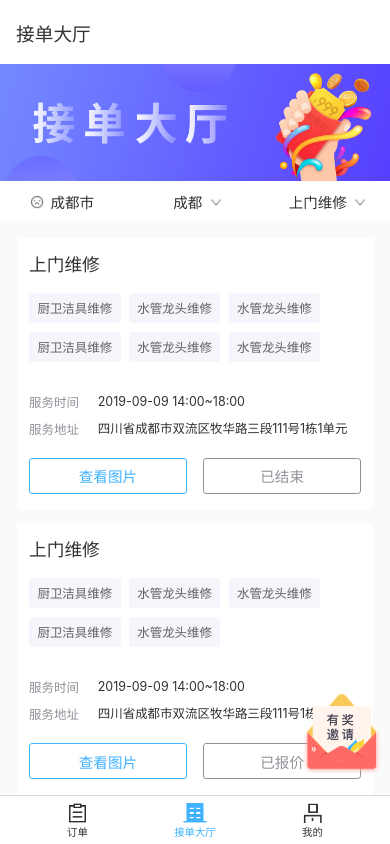
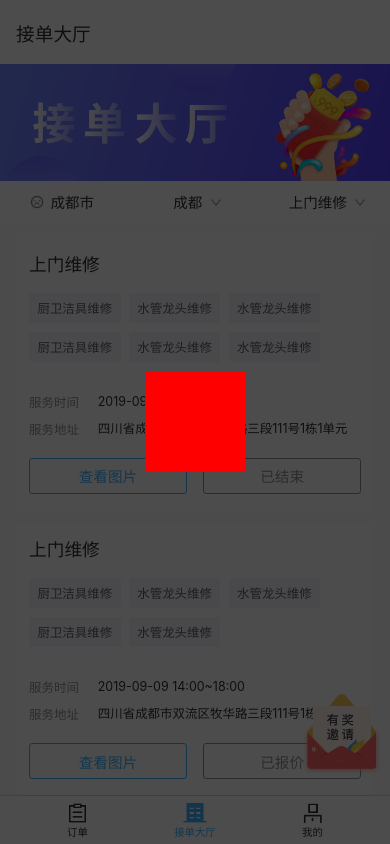
Before and after one commit to MonkZL/project-used-ts-hooks, a React Native app: screen /TabOrderReceivingCenterScreen in a window 390 px wide. Both pictures are taken after a click on the element 341 px from the left and 731 px from the top of the page. Built offline with nearby package versions, Linux system fonts and the light colour scheme.

Commit message:
添加modal

```diff
--- a/App.tsx
+++ b/App.tsx
@@ -4,7 +4,7 @@ import {createBottomTabNavigator} from "@react-navigation/bottom-tabs";
 import TabOrderScreen from "./src/screen/tabOrderScreen/TabOrderScreen";
 import TabOrderReceivingCenterScreen from "./src/screen/tabOrderReceivingCenterScreen/TabOrderReceivingCenterScreen";
 import TabMineScreen from "./src/screen/tabMineScreen/TabMineScreen";
-import {Image, View} from "react-native";
+import {Image} from "react-native";
 import {Size} from "./src/tools/WindowTools";
 import {initUseNavigation} from "./src/tools/navigation/Navigation";
 import {
@@ -15,7 +15,6 @@ import {
     icon_order_receiving_center,
     icon_order_receiving_center_active
 } from "./src/file/image/Images";
-import {RouteProp} from "@react-navigation/core/lib/typescript/src/types";
 
 const Tab = createBottomTabNavigator();
 const TabScreenOptions = {
--- a/package.json
+++ b/package.json
@@ -15,6 +15,7 @@
     "@react-navigation/native": "^6.0.6",
     "react": "17.0.2",
     "react-native": "0.66.1",
+    "react-native-modal": "^13.0.0",
     "react-native-pager-view": "^5.4.7",
     "react-native-safe-area-context": "^3.3.2",
     "react-native-screens": "^3.8.0",
--- a/src/screen/tabOrderReceivingCenterScreen/TabOrderReceivingCenterScreen.tsx
+++ b/src/screen/tabOrderReceivingCenterScreen/TabOrderReceivingCenterScreen.tsx
@@ -1,4 +1,4 @@
-import React from "react";
+import React, {useReducer, useState} from "react";
 import {
     FlatList,
     Image,
@@ -11,13 +11,8 @@ import {
 } from "react-native";
 import styles from "./TabOrderReceivingCenterScreen.styles";
 import {bg_order_receiving_center, icon_frown, icon_right_arrow, img_invited} from "../../file/image/Images";
-import {
-    defaultOrderType,
-    LocalOrderDataFilter,
-    localOrderReceivingCenterData,
-    ongoingType,
-    OrderData
-} from "../../dataBean/OrderData";
+import {defaultOrderType, localOrderReceivingCenterData, OrderData} from "../../dataBean/OrderData";
+import OrderReceivingCenterModal from "../../view/orderReceivingCenterImageModal/OrderReceivingCenterModal";
 
 function TabOrderReceivingCenterScreen() {
 
@@ -114,6 +109,8 @@ function TabOrderReceivingCenterScreen() {
     const ItemSeparatorComponent = () => {
         return <View style={styles.separator}/>
     }
+
+    const [isModalVisible, setModalVisible] = useState(false);
     return (
         <View style={styles.container}>
             <Image source={bg_order_receiving_center} style={styles.banner} resizeMode={'cover'}/>
@@ -131,10 +128,14 @@ function TabOrderReceivingCenterScreen() {
                 showsVerticalScrollIndicator={false}
             />
             <TouchableOpacity
+                onPress={() => {
+                    setModalVisible(prevIsModalVisible => !prevIsModalVisible)
+                }}
                 style={styles.btn_invited}
                 activeOpacity={0.5}>
                 <Image source={img_invited} style={styles.img_invited} resizeMode={'contain'}/>
             </TouchableOpacity>
+            <OrderReceivingCenterModal isModalVisible={isModalVisible} setModalVisible={setModalVisible}/>
         </View>
     )
 }
--- /dev/null
+++ b/src/view/orderReceivingCenterImageModal/OrderReceivingCenterModal.props.ts
@@ -0,0 +1,5 @@
+export interface OrderReceivingCenterModalProps {
+    isModalVisible: boolean,
+
+    setModalVisible(isModalVisible: boolean): void,
+}
--- /dev/null
+++ b/src/view/orderReceivingCenterImageModal/OrderReceivingCenterModal.styles.ts
@@ -0,0 +1,13 @@
+import {StyleSheet} from "react-native";
+
+const styles = StyleSheet.create({
+
+    modal: {
+        alignItems: 'center',
+        justifyContent: 'center'
+    }
+
+});
+
+
+export default styles;
--- /dev/null
+++ b/src/view/orderReceivingCenterImageModal/OrderReceivingCenterModal.tsx
@@ -0,0 +1,19 @@
+import React from "react";
+import Modal from "react-native-modal";
+import {View} from "react-native";
+import styles from "./OrderReceivingCenterModal.styles";
+import {OrderReceivingCenterModalProps} from "./OrderReceivingCenterModal.props";
+
+function OrderReceivingCenterModal(props: OrderReceivingCenterModalProps) {
+    return (
+        <Modal
+            onBackdropPress={() => props.setModalVisible(false)}
+            isVisible={props.isModalVisible}
+            style={styles.modal}>
+            <View style={{width: 100, height: 100, backgroundColor: 'red'}}/>
+        </Modal>
+    )
+
+}
+
+export default OrderReceivingCenterModal;
```
Also changed, not shown: 2 other files (tests, documents, lock files or other folders).
